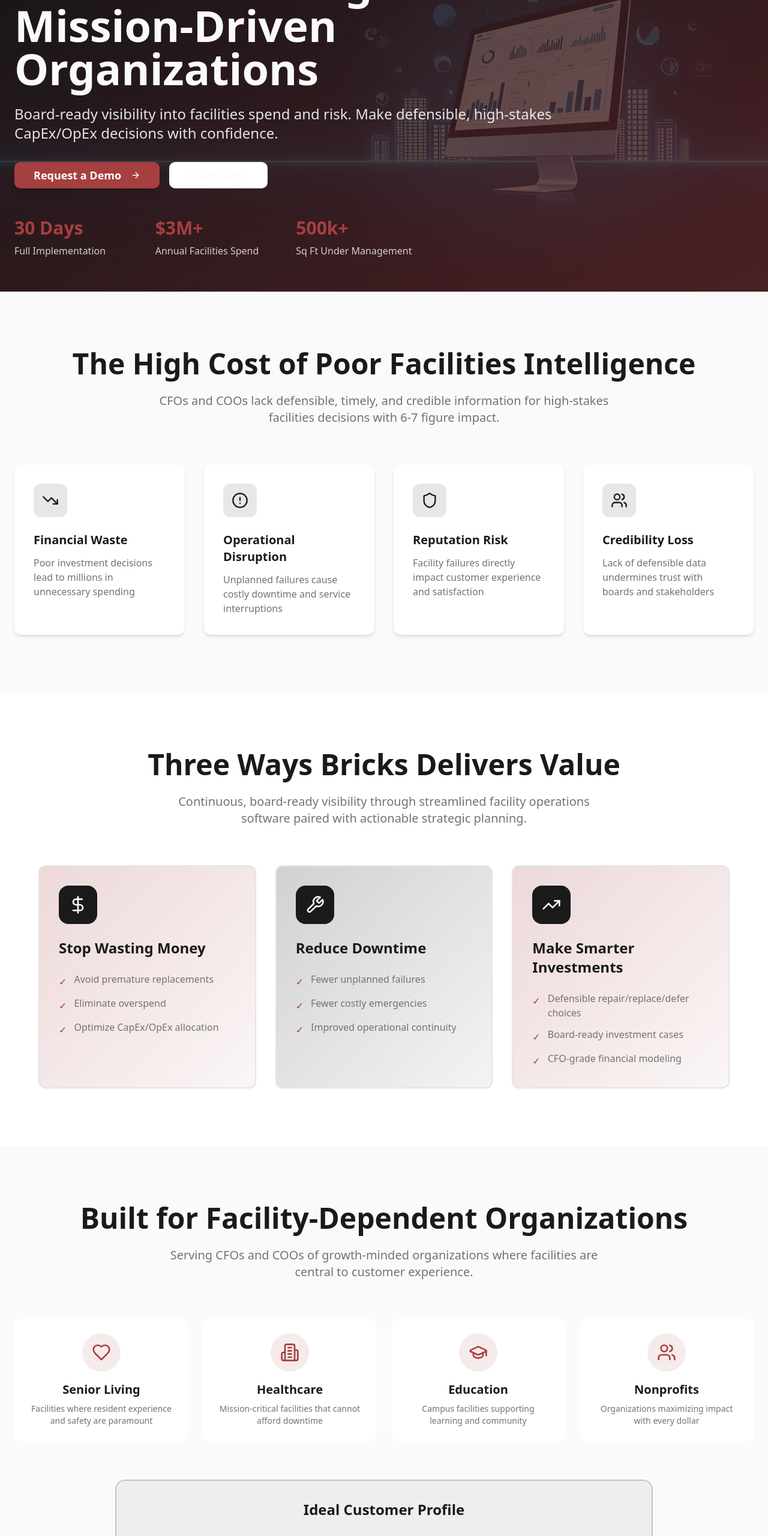
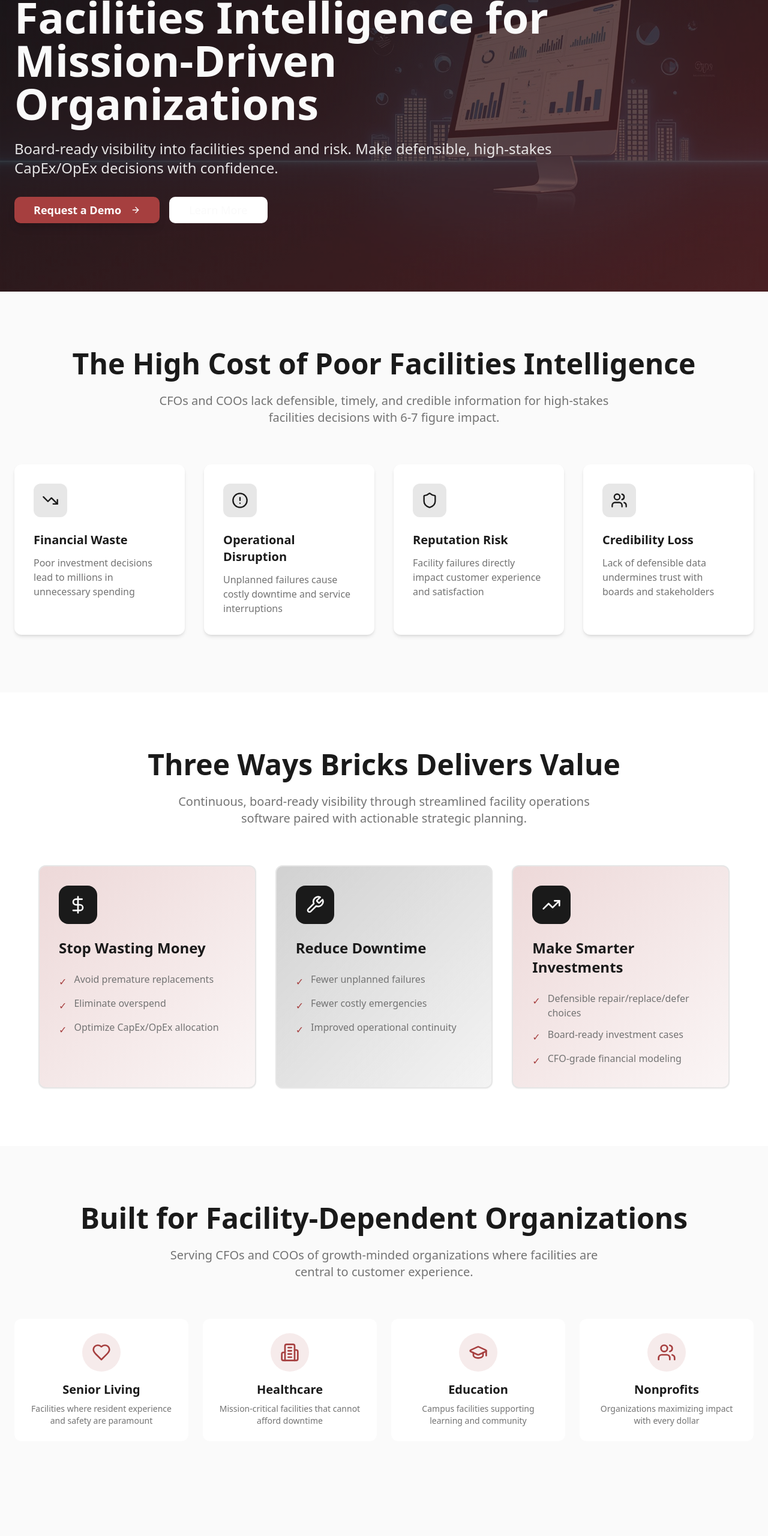
Before and after one commit to withBricks/bricks-marketing-website-70de0941, a React (Vite) app: page / in a window 1280 px wide. Shown: the part 234-2794 px from the top of the page at 60% size. Built offline with nearby package versions, Linux system fonts and the light colour scheme; the HTML template or start-up script is replaced by a standard one.

Commit message:
Refactor: Remove ideal customer profile

```diff
--- a/src/components/Hero.tsx
+++ b/src/components/Hero.tsx
@@ -43,21 +43,6 @@ const Hero = () => {
               Learn More
             </Button>
           </div>
-
-          <div className="mt-12 grid grid-cols-3 gap-8 max-w-2xl">
-            <div>
-              <div className="text-3xl font-bold text-stat-highlight mb-2">30 Days</div>
-              <div className="text-primary-foreground/80">Full Implementation</div>
-            </div>
-            <div>
-              <div className="text-3xl font-bold text-stat-highlight mb-2">$3M+</div>
-              <div className="text-primary-foreground/80">Annual Facilities Spend</div>
-            </div>
-            <div>
-              <div className="text-3xl font-bold text-stat-highlight mb-2">500k+</div>
-              <div className="text-primary-foreground/80">Sq Ft Under Management</div>
-            </div>
-          </div>
         </div>
       </div>
     </section>
--- a/src/components/TargetAudience.tsx
+++ b/src/components/TargetAudience.tsx
@@ -56,37 +56,6 @@ const TargetAudience = () => {
           ))}
         </div>
 
-        <div className="bg-primary/5 border-2 border-primary/20 rounded-2xl p-8 max-w-4xl mx-auto">
-          <h3 className="text-2xl font-bold text-foreground mb-6 text-center">
-            Ideal Customer Profile
-          </h3>
-          <div className="grid md:grid-cols-2 gap-6">
-            <div>
-              <div className="flex items-baseline gap-2 mb-2">
-                <span className="text-3xl font-bold text-accent">$3M+</span>
-                <span className="text-muted-foreground">Annual facilities OpEx/CapEx</span>
-              </div>
-            </div>
-            <div>
-              <div className="flex items-baseline gap-2 mb-2">
-                <span className="text-3xl font-bold text-accent">500k+</span>
-                <span className="text-muted-foreground">Square feet under management</span>
-              </div>
-            </div>
-            <div>
-              <div className="flex items-baseline gap-2 mb-2">
-                <span className="text-3xl font-bold text-accent">10+</span>
-                <span className="text-muted-foreground">On-staff technicians</span>
-              </div>
-            </div>
-            <div>
-              <div className="flex items-baseline gap-2 mb-2">
-                <span className="text-3xl font-bold text-accent">✓</span>
-                <span className="text-muted-foreground">Board oversight of facilities</span>
-              </div>
-            </div>
-          </div>
-        </div>
       </div>
     </section>
   );
```
